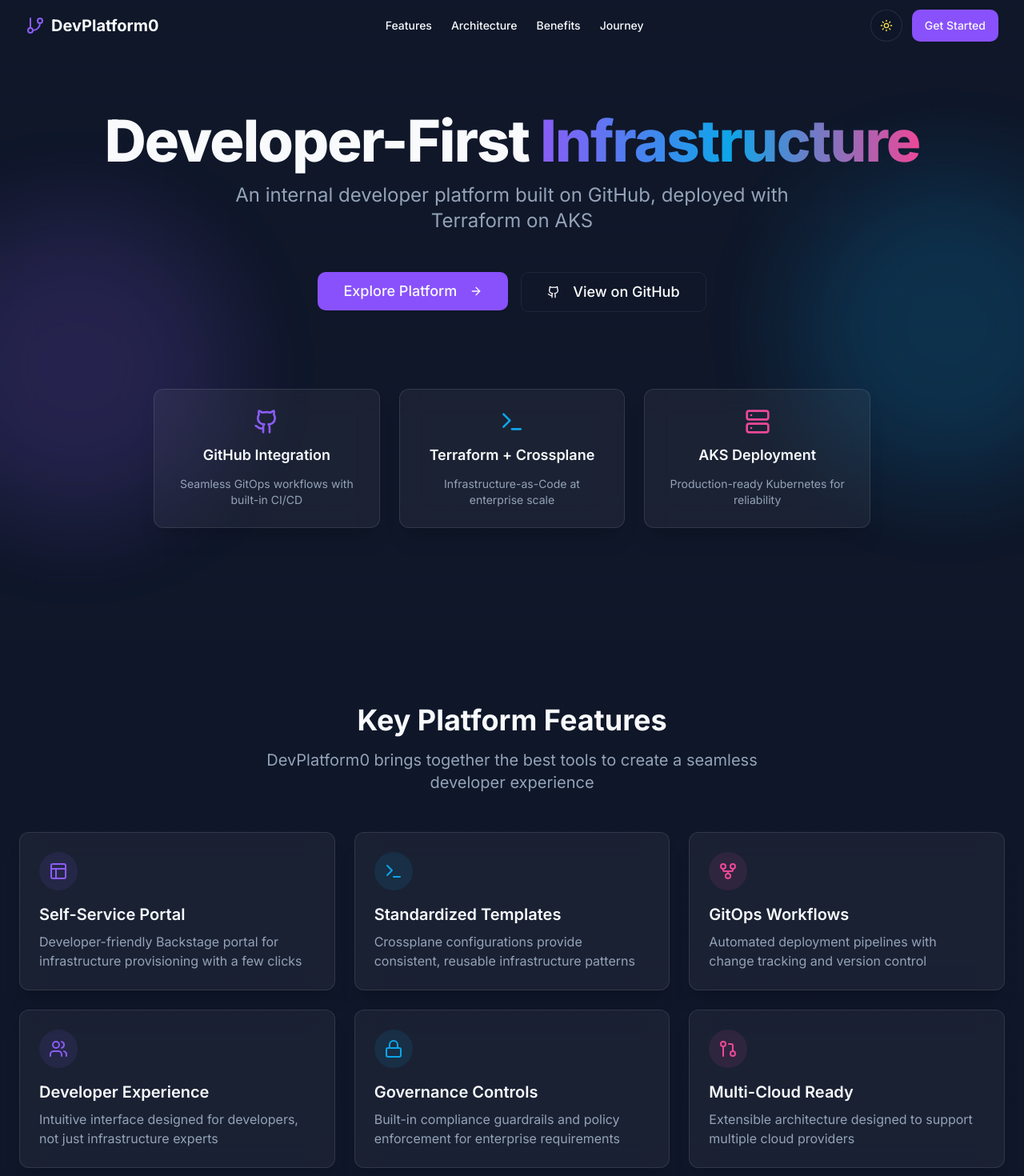
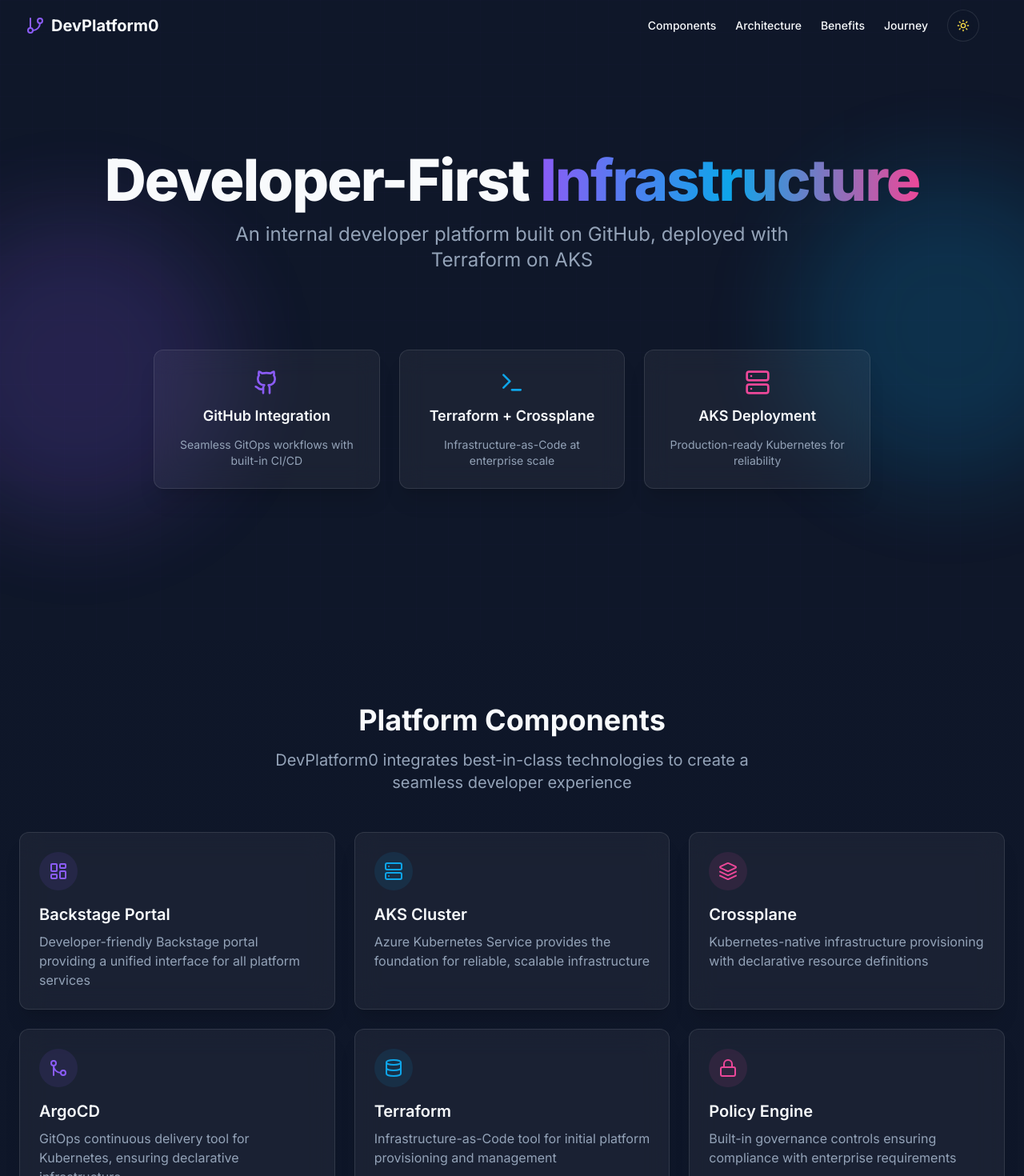
Before and after one commit to sanveld/cloud-builder-canvas, a React (Vite) app: page / in a window 1280 px wide. Shown: the top 1470 px of the page at 80% size. Built offline with nearby package versions, Linux system fonts and the light colour scheme.

Commit message:
Remove call to actions and update content
Refactor the landing page to be informational, removing call-to-action buttons and updating content to describe the project's components and technologies. Also remove the stay updated section.

```diff
--- /dev/null
+++ b/src/components/Components.tsx
@@ -0,0 +1,83 @@
+
+import { Database, GitMerge, Layers, LayoutDashboard, Lock, Server } from "lucide-react";
+
+export function Components() {
+  return (
+    <section id="components" className="py-20 relative">
+      <div className="absolute inset-0 bg-gradient-to-b from-background to-deep-blue opacity-50"></div>
+
+      <div className="container relative z-10 px-4 md:px-6">
+        <div className="text-center space-y-4 mb-12">
+          <h2 className="text-3xl md:text-4xl font-bold">
+            Platform Components
+          </h2>
+          <p className="text-xl text-muted-foreground max-w-2xl mx-auto">
+            DevPlatform0 integrates best-in-class technologies to create a seamless developer experience
+          </p>
+        </div>
+
+        <div className="grid grid-cols-1 md:grid-cols-2 lg:grid-cols-3 gap-6">
+          <div className="feature-item">
+            <div className="rounded-full w-12 h-12 bg-accent-purple/10 flex items-center justify-center mb-4">
+              <LayoutDashboard className="h-6 w-6 text-accent-purple" />
+            </div>
+            <h3 className="text-xl font-semibold mb-2">Backstage Portal</h3>
+            <p className="text-muted-foreground">
+              Developer-friendly Backstage portal providing a unified interface for all platform services
+            </p>
+          </div>
+
+          <div className="feature-item">
+            <div className="rounded-full w-12 h-12 bg-accent-cyan/10 flex items-center justify-center mb-4">
+              <Server className="h-6 w-6 text-accent-cyan" />
+            </div>
+            <h3 className="text-xl font-semibold mb-2">AKS Cluster</h3>
+            <p className="text-muted-foreground">
+              Azure Kubernetes Service provides the foundation for reliable, scalable infrastructure
+            </p>
+          </div>
+
+          <div className="feature-item">
+            <div className="rounded-full w-12 h-12 bg-accent-pink/10 flex items-center justify-center mb-4">
+              <Layers className="h-6 w-6 text-accent-pink" />
+            </div>
+            <h3 className="text-xl font-semibold mb-2">Crossplane</h3>
+            <p className="text-muted-foreground">
+              Kubernetes-native infrastructure provisioning with declarative resource definitions
+            </p>
+          </div>
+
+          <div className="feature-item">
+            <div className="rounded-full w-12 h-12 bg-accent-purple/10 flex items-center justify-center mb-4">
+              <GitMerge className="h-6 w-6 text-accent-purple" />
+            </div>
+            <h3 className="text-xl font-semibold mb-2">ArgoCD</h3>
+            <p className="text-muted-foreground">
+              GitOps continuous delivery tool for Kubernetes, ensuring declarative infrastructure
+            </p>
+          </div>
+
+          <div className="feature-item">
+            <div className="rounded-full w-12 h-12 bg-accent-cyan/10 flex items-center justify-center mb-4">
+              <Database className="h-6 w-6 text-accent-cyan" />
+            </div>
+            <h3 className="text-xl font-semibold mb-2">Terraform</h3>
+            <p className="text-muted-foreground">
+              Infrastructure-as-Code tool for initial platform provisioning and management
+            </p>
+          </div>
+
+          <div className="feature-item">
+            <div className="rounded-full w-12 h-12 bg-accent-pink/10 flex items-center justify-center mb-4">
+              <Lock className="h-6 w-6 text-accent-pink" />
+            </div>
+            <h3 className="text-xl font-semibold mb-2">Policy Engine</h3>
+            <p className="text-muted-foreground">
+              Built-in governance controls ensuring compliance with enterprise requirements
+            </p>
+          </div>
+        </div>
+      </div>
+    </section>
+  );
+}
--- a/src/components/Footer.tsx
+++ b/src/components/Footer.tsx
@@ -1,16 +1,15 @@
 
-import { Github, Mail, Send, Twitter } from "lucide-react";
-import { Button } from "@/components/ui/button";
+import { Github, Mail, Twitter } from "lucide-react";
 
 export function Footer() {
   return (
     <footer className="py-12 border-t border-white/10 relative">
       <div className="container px-4 md:px-6">
-        <div className="grid grid-cols-1 md:grid-cols-4 gap-8">
+        <div className="grid grid-cols-1 md:grid-cols-3 gap-8">
           <div className="md:col-span-2">
             <h3 className="text-xl font-bold mb-4">DevPlatform0</h3>
             <p className="text-muted-foreground mb-4 max-w-md">
-              An internal developer platform integrating GitHub, Terraform, AKS, Crossplane and Backstage
+              An internal developer platform integrating GitHub, Terraform, AKS, Crossplane, Backstage, and ArgoCD
               for seamless infrastructure provisioning.
             </p>
             <div className="flex space-x-4">
@@ -33,7 +32,7 @@ export function Footer() {
             <h4 className="font-medium mb-4">Links</h4>
             <ul className="space-y-2">
               <li>
-                <a href="#features" className="text-muted-foreground hover:text-accent-purple">Features</a>
+                <a href="#components" className="text-muted-foreground hover:text-accent-purple">Components</a>
               </li>
               <li>
                 <a href="#architecture" className="text-muted-foreground hover:text-accent-purple">Architecture</a>
@@ -45,23 +44,6 @@ export function Footer() {
                 <a href="#journey" className="text-muted-foreground hover:text-accent-purple">Journey</a>
               </li>
             </ul>
-          </div>
-
-          <div>
-            <h4 className="font-medium mb-4">Stay Updated</h4>
-            <div className="flex">
-              <input
-                type="email"
-                placeholder="Your email"
-                className="bg-white/5 border border-white/10 rounded-l-lg px-4 py-2 w-full focus:outline-none"
-              />
-              <Button className="rounded-l-none">
-                <Send className="h-4 w-4" />
-              </Button>
-            </div>
-            <p className="text-xs text-muted-foreground mt-2">
-              Subscribe to our newsletter for updates
-            </p>
           </div>
         </div>
 
--- a/src/components/Hero.tsx
+++ b/src/components/Hero.tsx
@@ -1,6 +1,5 @@
 
-import { ArrowRight, Github, Server, Terminal } from "lucide-react";
-import { Button } from "@/components/ui/button";
+import { Server, Terminal, Github } from "lucide-react";
 
 export function Hero() {
   return (
@@ -20,17 +19,6 @@ export function Hero() {
           <p className="text-xl md:text-2xl text-muted-foreground max-w-3xl mx-auto">
             An internal developer platform built on GitHub, deployed with Terraform on AKS
           </p>
-        </div>
-
-        <div className="flex flex-col md:flex-row gap-4 justify-center">
-          <Button className="button-primary text-lg px-8 py-6">
-            Explore Platform
-            <ArrowRight className="ml-2 h-5 w-5" />
-          </Button>
-          <Button variant="outline" className="button-secondary text-lg px-8 py-6">
-            <Github className="mr-2 h-5 w-5" />
-            View on GitHub
-          </Button>
         </div>
 
         <div className="pt-12 grid grid-cols-1 md:grid-cols-3 gap-6 max-w-4xl mx-auto">
--- a/src/components/Navbar.tsx
+++ b/src/components/Navbar.tsx
@@ -1,5 +1,4 @@
 
-import { Button } from "@/components/ui/button";
 import { ThemeToggle } from "@/components/ThemeToggle";
 import { GitBranch } from "lucide-react";
 import { useState, useEffect } from "react";
@@ -28,9 +27,9 @@ export function Navbar() {
           <GitBranch className="h-6 w-6 text-accent-purple" />
           <span className="font-bold text-xl">DevPlatform0</span>
         </div>
-        <nav className="mx-6 hidden md:flex items-center gap-6">
-          <a href="#features" className="text-sm font-medium transition-colors hover:text-accent-purple">
-            Features
+        <nav className="mx-6 flex items-center gap-6">
+          <a href="#components" className="text-sm font-medium transition-colors hover:text-accent-purple">
+            Components
           </a>
           <a href="#architecture" className="text-sm font-medium transition-colors hover:text-accent-purple">
             Architecture
@@ -41,11 +40,8 @@ export function Navbar() {
           <a href="#journey" className="text-sm font-medium transition-colors hover:text-accent-purple">
             Journey
           </a>
+          <ThemeToggle />
         </nav>
-        <div className="flex items-center gap-3">
-          <ThemeToggle />
-          <Button className="button-primary">Get Started</Button>
-        </div>
       </div>
     </header>
   );
--- a/src/pages/Index.tsx
+++ b/src/pages/Index.tsx
@@ -1,7 +1,7 @@
 
 import { Navbar } from "@/components/Navbar";
 import { Hero } from "@/components/Hero";
-import { Features } from "@/components/Features";
+import { Components } from "@/components/Components";
 import { Architecture } from "@/components/Architecture";
 import { Benefits } from "@/components/Benefits";
 import { Journey } from "@/components/Journey";
@@ -12,7 +12,7 @@ const Index = () => {
     <div className="min-h-screen bg-background text-foreground overflow-x-hidden">
       <Navbar />
       <Hero />
-      <Features />
+      <Components />
       <Architecture />
       <Benefits />
       <Journey />
```
